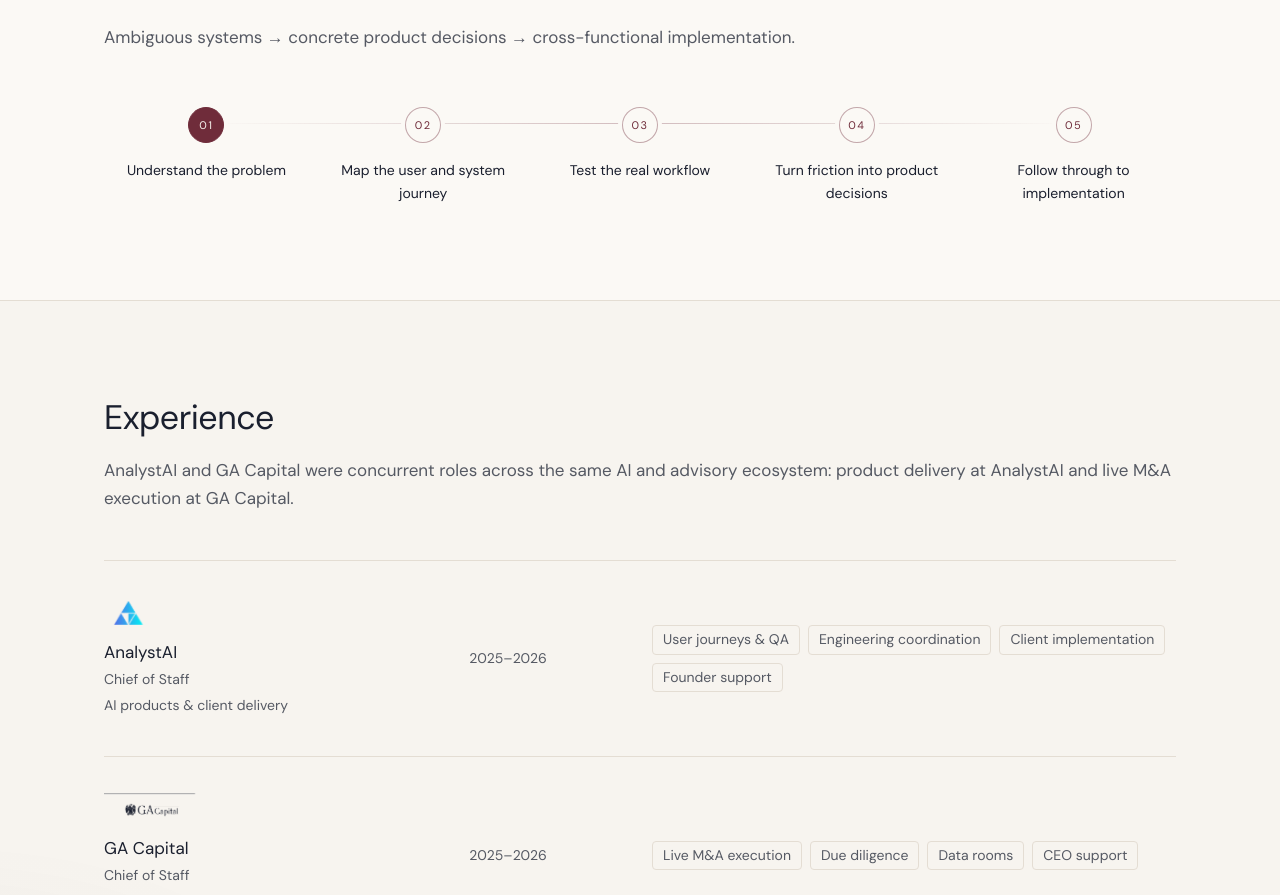
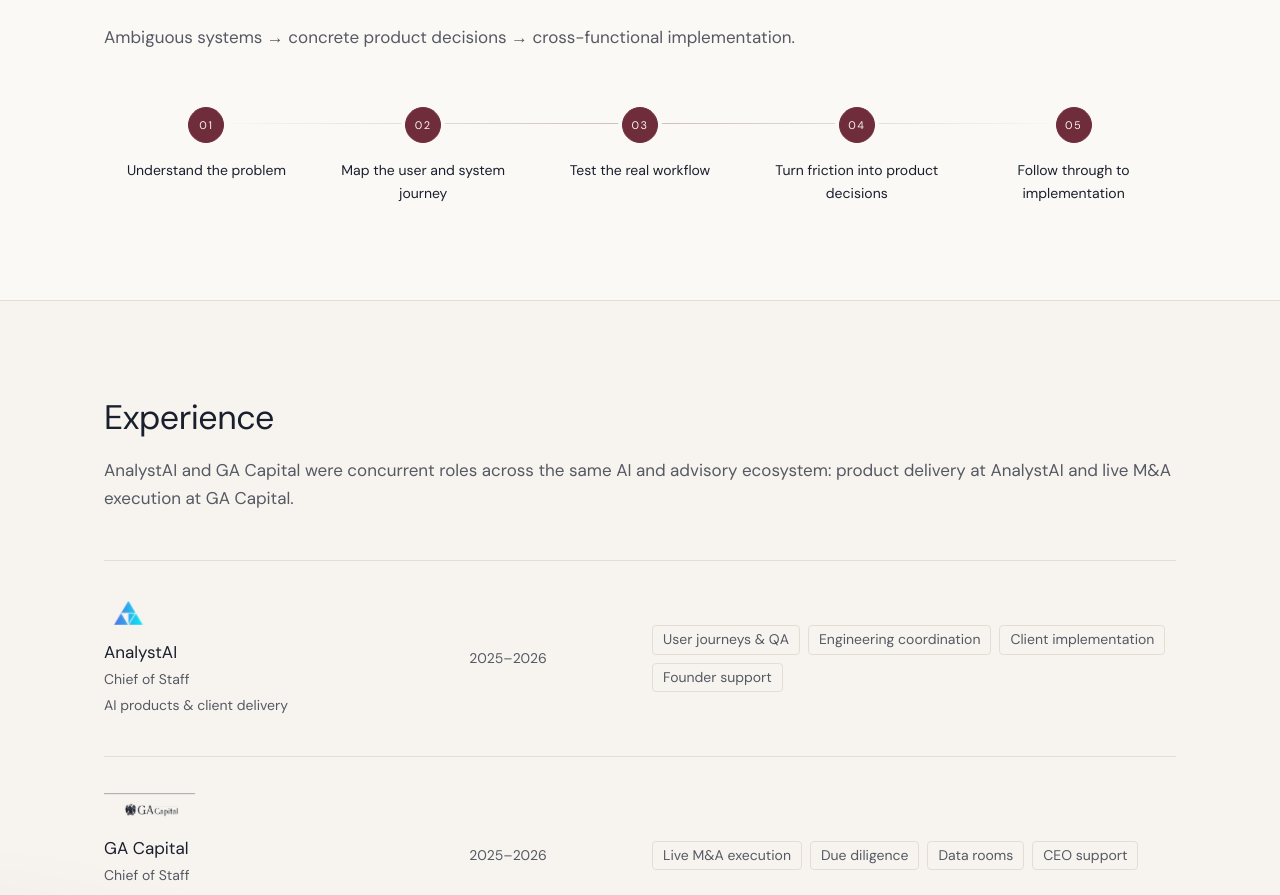
Before and after one commit to Eda2002-sys/eda-sahin-product-portfolio, a Next.js app: page / in a window 1280 px wide. Shown: the part 4633-5528 px from the top of the page. Built offline with nearby package versions, Linux system fonts and the light colour scheme.

Commit message:
Animate How I work steps sequentially across all five stages.
Cycle filled burgundy badges through 01–05 with smooth transitions and respect reduced-motion preferences.

Co-authored-by: Cursor <cursoragent@cursor.com>

```diff
--- a/src/components/HowIWork.tsx
+++ b/src/components/HowIWork.tsx
@@ -1,7 +1,36 @@
+"use client";
+
+import { useEffect, useState } from "react";
 import { SectionHeading } from "@/components/SectionHeading";
 import { howIWorkSteps } from "@/data/skills";
 
+const ANIMATED_STEP_COUNT = howIWorkSteps.length;
+const STEP_INTERVAL_MS = 1400;
+
 export function HowIWork() {
+  const [litCount, setLitCount] = useState(1);
+  const [reduceMotion, setReduceMotion] = useState(false);
+
+  useEffect(() => {
+    const media = window.matchMedia("(prefers-reduced-motion: reduce)");
+    const syncMotion = () => setReduceMotion(media.matches);
+    syncMotion();
+    media.addEventListener("change", syncMotion);
+    return () => media.removeEventListener("change", syncMotion);
+  }, []);
+
+  useEffect(() => {
+    if (reduceMotion) return;
+
+    const id = window.setInterval(() => {
+      setLitCount((current) =>
+        current >= ANIMATED_STEP_COUNT ? 1 : current + 1,
+      );
+    }, STEP_INTERVAL_MS);
+
+    return () => window.clearInterval(id);
+  }, [reduceMotion]);
+
   return (
     <section
       id="how-i-work"
@@ -30,29 +59,37 @@ export function HowIWork() {
           />
 
           <div className="grid gap-0 md:grid-cols-5 md:gap-3">
-            {howIWorkSteps.map((step, index) => (
+            {howIWorkSteps.map((step, index) => {
+              const isLit = reduceMotion
+                ? index < ANIMATED_STEP_COUNT
+                : index < litCount;
+
+              return (
                 <li
                   key={step.number}
                   className="relative z-10 grid grid-cols-[auto_1fr] items-start gap-x-4 border-t border-border py-6 first:border-t-0 first:pt-0 md:flex md:flex-col md:items-center md:border-t-0 md:px-2 md:py-0 md:text-center"
                 >
                   <span
-                  className={`relative flex h-8 w-8 shrink-0 items-center justify-center rounded-full border text-[0.6875rem] tracking-[0.14em] shadow-[0_0_0_4px_var(--surface)] md:mx-auto md:h-9 md:w-9 ${
-                    index === 0
-                      ? "border-burgundy bg-burgundy text-background"
-                      : "border-burgundy/40 bg-surface text-burgundy"
+                    className={`relative flex h-8 w-8 shrink-0 items-center justify-center rounded-full border text-[0.6875rem] tracking-[0.14em] shadow-[0_0_0_4px_var(--surface)] transition-[background-color,border-color,color,transform] duration-500 ease-out md:mx-auto md:h-9 md:w-9 ${
+                      isLit
+                        ? "scale-100 border-burgundy bg-burgundy text-background"
+                        : "scale-[0.97] border-burgundy/40 bg-surface text-burgundy"
                     }`}
                   >
                     {step.number}
                   </span>
                   <p
-                  className={`case-meta pt-0.5 text-navy md:mt-4 md:max-w-[11rem] md:pt-0 ${
-                    index === howIWorkSteps.length - 1 ? "md:max-w-[12.5rem]" : ""
-                  }`}
+                    className={`case-meta pt-0.5 text-navy transition-colors duration-500 md:mt-4 md:max-w-[11rem] md:pt-0 ${
+                      index === howIWorkSteps.length - 1
+                        ? "md:max-w-[12.5rem]"
+                        : ""
+                    } ${isLit ? "text-navy" : "text-muted"}`}
                   >
                     {step.title}
                   </p>
                 </li>
-            ))}
+              );
+            })}
           </div>
         </ol>
       </div>
```
Lines whose indentation alone changed are shown as unchanged.
